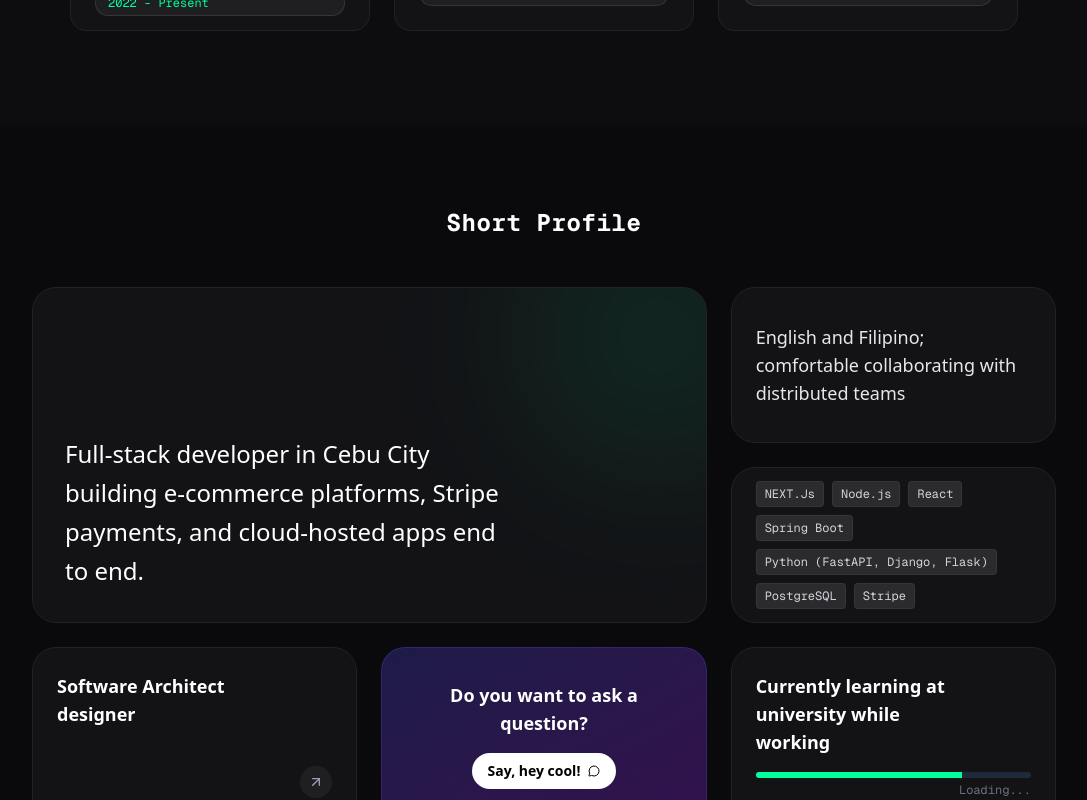
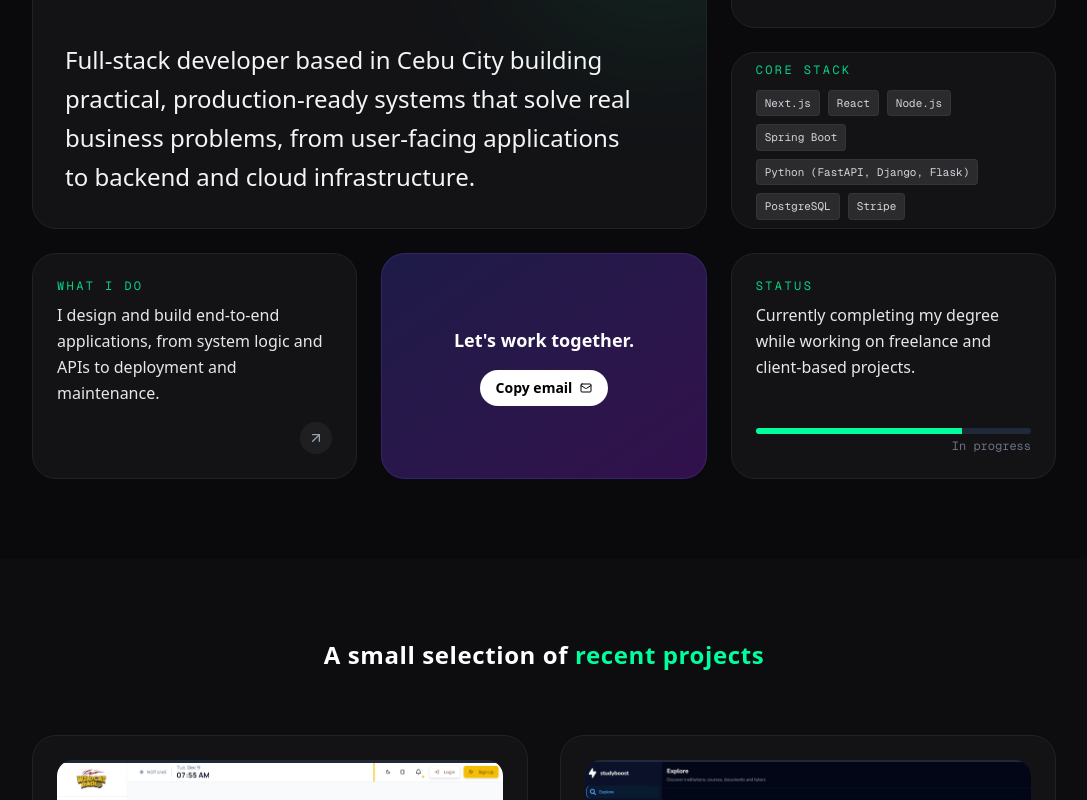
Before and after one commit to beansint/Beansportfolio, a Next.js app: page / in a window 1280 px wide. Shown: the part 1360-2160 px from the top of the page, without its empty margins (96-1183 px from the left). Built offline with nearby package versions, Linux system fonts and the light colour scheme.

Commit message:
Enhance ShortProfile component with email copy functionality and improved layout. Update profile bio for clarity and add new project image. Reintroduce Education section in the main page layout for better visibility.

```diff
--- a/app/components/ShortProfile.tsx
+++ b/app/components/ShortProfile.tsx
@@ -1,7 +1,29 @@
+ "use client";
+
+import { useState } from "react";
 import { DATA } from "../data";
-import { MessageCircle, ArrowUpRight } from "lucide-react";
+import { ArrowUpRight, Mail } from "lucide-react";
 
 export default function ShortProfile() {
+  const [copied, setCopied] = useState(false);
+
+  const copyEmail = async () => {
+    try {
+      await navigator.clipboard.writeText(DATA.contact.email);
+      setCopied(true);
+      setTimeout(() => setCopied(false), 2000);
+    } catch (err) {
+      const textArea = document.createElement("textarea");
+      textArea.value = DATA.contact.email;
+      document.body.appendChild(textArea);
+      textArea.select();
+      document.execCommand("copy");
+      document.body.removeChild(textArea);
+      setCopied(true);
+      setTimeout(() => setCopied(false), 2000);
+    }
+  };
+
   return (
     <section
       id="personal"
@@ -17,34 +39,56 @@ export default function ShortProfile() {
         </h2>
 
         <div className="grid grid-cols-1 md:grid-cols-3 gap-6 max-w-5xl mx-auto">
-          {/* Main Large Card */}
-          <div className="md:col-span-2 bg-card-bg border border-card-border rounded-3xl p-8 relative overflow-hidden min-h-[300px] group">
+          {/* Short profile */}
+          <div className="md:col-span-2 bg-card-bg border border-card-border rounded-3xl p-8 relative overflow-hidden min-h-[260px] group">
             <div className="absolute inset-0 bg-gradient-to-br from-accent/5 to-transparent opacity-0 group-hover:opacity-100 transition-opacity" />
-            <div className="relative z-10 h-full flex flex-col justify-end">
-              <p className="text-2xl font-medium leading-relaxed max-w-md">
-                {DATA.profile.bio}
+            <div className="relative z-10 h-full flex flex-col justify-between gap-4">
+              <p className="text-xs font-mono uppercase tracking-[0.2em] text-accent/80">
+                Short profile
+              </p>
+              <p className="text-2xl font-medium leading-relaxed max-w-xl text-gray-100">
+                Full-stack developer based in Cebu City building practical,
+                production-ready systems that solve real business problems, from
+                user-facing applications to backend and cloud infrastructure.
               </p>
             </div>
-             {/* Decorative gradient orb */}
             <div className="absolute top-0 right-0 w-64 h-64 bg-accent/10 blur-[80px] rounded-full -mr-20 -mt-20 pointer-events-none" />
           </div>
 
-          {/* Right Column Stack */}
+          {/* Collaboration + Core stack */}
           <div className="flex flex-col gap-6">
-            {/* Fluent Card */}
+            {/* Collaboration */}
             <div className="bg-card-bg border border-card-border rounded-3xl p-6 flex-1 flex flex-col justify-center relative overflow-hidden group">
               <div className="absolute inset-0 bg-white/5 opacity-0 group-hover:opacity-100 transition-opacity" />
-              <p className="font-medium text-lg text-gray-200">
-                {DATA.skills.languages}
+              <p className="text-xs font-mono uppercase tracking-[0.2em] text-accent/80 mb-2">
+                Collaboration
+              </p>
+              <p className="font-medium text-sm md:text-base text-gray-200">
+                English and Filipino. Comfortable working with distributed and
+                cross-functional teams.
               </p>
             </div>
 
-             {/* Tech Stack Card */}
+            {/* Core stack */}
             <div className="bg-card-bg border border-card-border rounded-3xl p-6 flex-1 flex flex-col justify-center relative overflow-hidden group">
               <div className="absolute inset-0 bg-white/5 opacity-0 group-hover:opacity-100 transition-opacity" />
+              <p className="text-xs font-mono uppercase tracking-[0.2em] text-accent/80 mb-3">
+                Core stack
+              </p>
               <div className="flex flex-wrap gap-2">
-                 {DATA.skills.techStack.map((tech, i) => (
-                   <span key={i} className="text-xs font-mono px-2 py-1 rounded bg-white/10 text-gray-300 border border-white/5">
+                {[
+                  "Next.js",
+                  "React",
+                  "Node.js",
+                  "Spring Boot",
+                  "Python (FastAPI, Django, Flask)",
+                  "PostgreSQL",
+                  "Stripe",
+                ].map((tech) => (
+                  <span
+                    key={tech}
+                    className="text-[11px] font-mono px-2 py-1 rounded bg-white/10 text-gray-300 border border-white/5"
+                  >
                     {tech}
                   </span>
                 ))}
@@ -52,36 +96,57 @@ export default function ShortProfile() {
             </div>
           </div>
 
-          {/* Bottom Row */}
-
-          {/* Card 1 */}
+          {/* What I do */}
           <div className="bg-card-bg border border-card-border rounded-3xl p-6 flex flex-col justify-between hover:border-accent/30 transition-colors">
-            <h3 className="font-bold text-lg text-white">Software Architect<br/>designer</h3>
-             <div className="self-end p-2 bg-white/5 rounded-full text-gray-400">
+            <div>
+              <p className="text-xs font-mono uppercase tracking-[0.2em] text-accent/80 mb-2">
+                What I do
+              </p>
+              <p className="text-sm md:text-base text-gray-200 leading-relaxed">
+                I design and build end-to-end applications, from system logic
+                and APIs to deployment and maintenance.
+              </p>
+            </div>
+            <div className="self-end p-2 bg-white/5 rounded-full text-gray-400 mt-4">
               <ArrowUpRight className="w-4 h-4" />
             </div>
           </div>
 
-           {/* Card 2 - CTA */}
+          {/* Call to action */}
           <div className="bg-gradient-to-br from-indigo-900/50 to-purple-900/50 border border-indigo-500/20 rounded-3xl p-6 flex flex-col justify-center items-center text-center relative overflow-hidden group cursor-pointer hover:border-indigo-500/50 transition-colors">
-            <h3 className="font-bold text-lg text-white mb-4 relative z-10">Do you want to ask a<br/>question?</h3>
-            <button className="flex items-center gap-2 bg-white text-black px-4 py-2 rounded-full text-sm font-bold hover:bg-gray-200 transition-colors relative z-10">
-               Say, hey cool! <MessageCircle className="w-3 h-3" />
+            <h3 className="font-bold text-lg text-white mb-4 relative z-10">
+              Let&apos;s work together.
+            </h3>
+            <button
+              onClick={copyEmail}
+              className="flex items-center gap-2 bg-white text-black px-4 py-2 rounded-full text-sm font-bold hover:bg-gray-200 transition-colors relative z-10"
+            >
+              {copied ? "Copied!" : "Copy email"}{" "}
+              <Mail className="w-3 h-3" />
             </button>
             <div className="absolute inset-0 bg-accent/10 blur-xl opacity-0 group-hover:opacity-20 transition-opacity" />
           </div>
 
-           {/* Card 3 */}
+          {/* Status */}
           <div className="bg-card-bg border border-card-border rounded-3xl p-6 flex flex-col justify-between hover:border-accent/30 transition-colors">
-            <h3 className="font-bold text-lg text-white">Currently learning at<br/>university while<br/>working</h3>
+            <div>
+              <p className="text-xs font-mono uppercase tracking-[0.2em] text-accent/80 mb-2">
+                Status
+              </p>
+              <p className="text-sm md:text-base text-gray-200 leading-relaxed">
+                Currently completing my degree while working on freelance and
+                client-based projects.
+              </p>
+            </div>
             <div className="mt-4">
               <div className="w-full bg-gray-800 h-1.5 rounded-full overflow-hidden">
                 <div className="bg-accent h-full w-3/4" />
               </div>
-                 <p className="text-xs text-right text-gray-500 mt-1 font-mono">Loading...</p>
+              <p className="text-xs text-right text-gray-500 mt-1 font-mono">
+                In progress
+              </p>
             </div>
           </div>
-
         </div>
       </div>
     </section>
--- a/app/data.tsx
+++ b/app/data.tsx
@@ -4,7 +4,7 @@ export const DATA = {
   profile: {
     name: "Vincent B. Pacaña",
     role: "Full Stack Developer",
-    bio: "Full-stack developer in Cebu City building e-commerce platforms, Stripe payments, and cloud-hosted apps end to end.",
+    bio: "Full-stack developer based in Cebu City focused on building real systems that solve real business problems, from user-facing applications to backend and cloud infrastructure.",
     location: "Cebu City, Philippines",
     resumeUrl: "/files/Vincent-Pacana-Resume.pdf",
     stats: [
@@ -67,7 +67,7 @@ export const DATA = {
         "4-hour hackathon-winning web game; co-built mechanics, logic design, and technical foundation.",
       tech: ["HTML", "JavaScript", "CSS"],
       link: "#",
-      image: "",
+      image: "/images/projects/hackathon.png",
     },
     {
       title: "BlockNotes",
--- a/app/page.tsx
+++ b/app/page.tsx
@@ -12,10 +12,10 @@ export default function Home() {
     <main className="min-h-screen bg-background text-foreground selection:bg-accent/30">
       <Navbar />
       <Hero />
-      <Education />
       <ShortProfile />
       <Projects />
       <Experience />
+      <Education />
       <Timeline />
       <Footer />
     </main>
```
Also changed, not shown: public/images/personal/shortprofile.jpg (added), public/images/projects/hackathon.png (added). Lines whose indentation alone changed are shown as unchanged.
